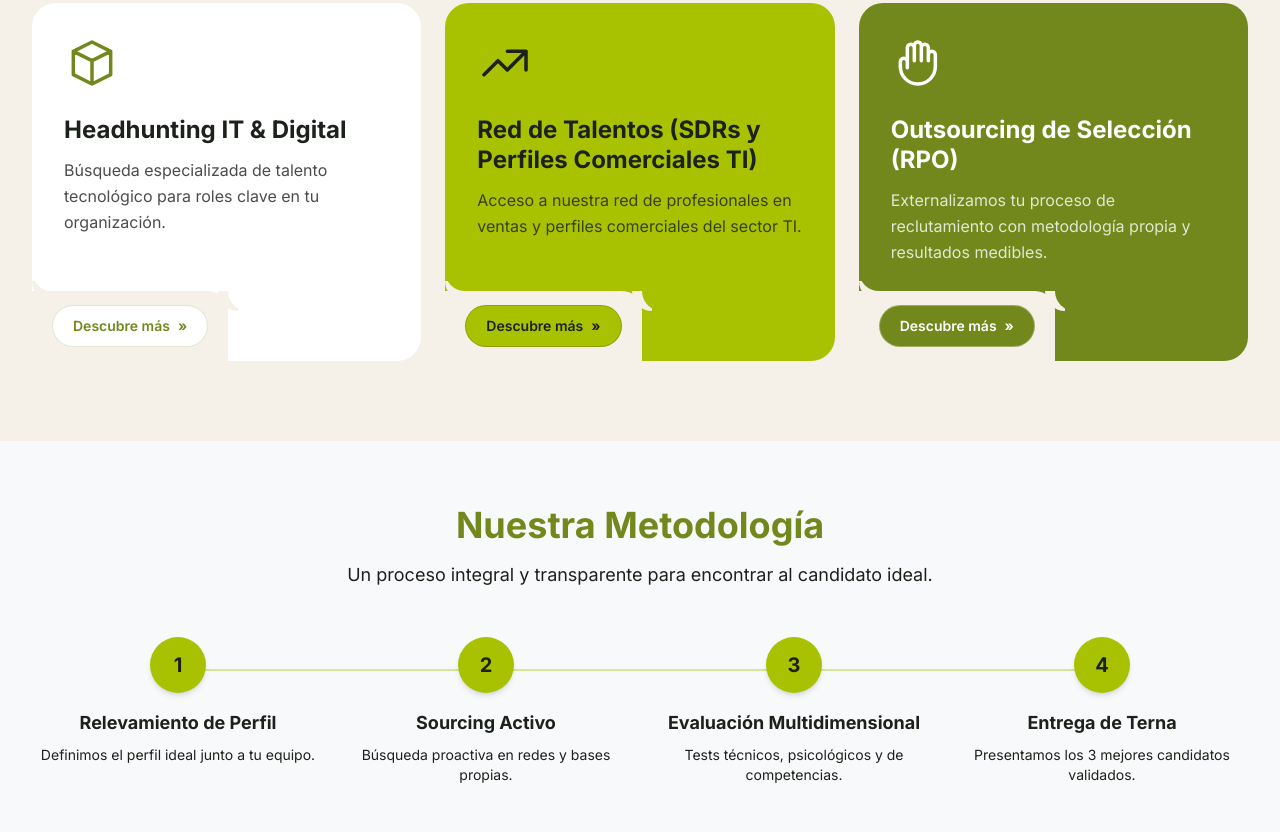
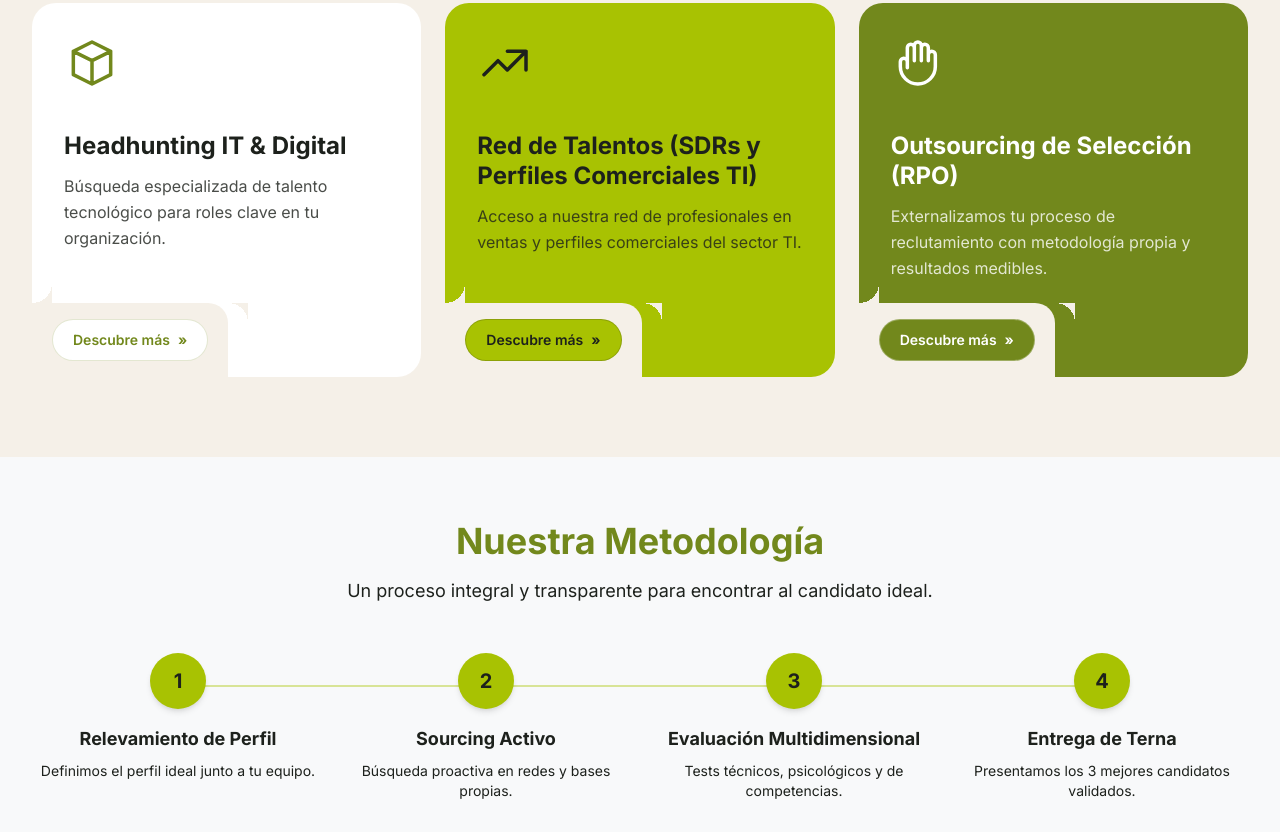
Before and after one commit to andreaendigital/mindcodeweb, a website: page index.html in a window 1280 px wide. Shown: the part 969-1801 px from the top of the page. Drawn offline with nearby package versions, Linux system fonts and the light colour scheme.

Commit message:
Cambio en tarjetas de servicio, iconos

```diff
--- a/index.html
+++ b/index.html
@@ -123,7 +123,7 @@
           <!-- Card 1: Headhunting IT & Digital (blanca) -->
           <div class="reveal service-card relative bg-white p-8 pb-24 min-h-[340px] flex flex-col">
             <!-- Icono -->
-            <div class="mb-6">
+            <div class="mb-10">
               <svg class="h-14 w-14 text-[#72881c]" fill="none" stroke="currentColor" viewBox="0 0 24 24" aria-hidden="true">
                 <path stroke-linecap="round" stroke-linejoin="round" stroke-width="1.5" d="M20 7l-8-4-8 4m16 0l-8 4m8-4v10l-8 4m0-10L4 7m8 4v10M4 7v10l8 4"/>
               </svg>
@@ -143,7 +143,7 @@
           <!-- Card 2: Red de Talentos (verde lima) -->
           <div class="reveal service-card relative bg-[#a8c202] p-8 pb-24 min-h-[340px] flex flex-col">
             <!-- Icono -->
-            <div class="mb-6">
+            <div class="mb-10">
               <svg class="h-14 w-14 text-[#1d211c]" fill="none" stroke="currentColor" viewBox="0 0 24 24" aria-hidden="true">
                 <path stroke-linecap="round" stroke-linejoin="round" stroke-width="1.5" d="M13 7h8m0 0v8m0-8l-8 8-4-4-6 6"/>
               </svg>
@@ -163,7 +163,7 @@
           <!-- Card 3: Outsourcing de Selección (verde oliva) -->
           <div class="reveal service-card relative bg-[#72881c] p-8 pb-24 min-h-[340px] flex flex-col">
             <!-- Icono -->
-            <div class="mb-6">
+            <div class="mb-10">
               <svg class="h-14 w-14 text-white" fill="none" stroke="currentColor" viewBox="0 0 24 24" aria-hidden="true">
                 <path stroke-linecap="round" stroke-linejoin="round" stroke-width="1.5" d="M7 11.5V14m0-2.5v-6a1.5 1.5 0 113 0m-3 6a1.5 1.5 0 00-3 0v2a7.5 7.5 0 0015 0v-5a1.5 1.5 0 00-3 0m-6-3V11m0-5.5v-1a1.5 1.5 0 013 0v1m0 0V11m0-5.5a1.5 1.5 0 013 0v3m0 0V11"/>
               </svg>
--- a/styles.css
+++ b/styles.css
@@ -106,12 +106,12 @@ html {
 
 .service-notch {
   position: relative;
-  padding: 14px 20px 14px 20px;
+  padding: 16px 20px 16px 20px;
   border-top-right-radius: 20px;
   background-color: #f5f0e8;
 }
 
-/* Curva cóncava vertical (arriba del notch, pegada a la tarjeta) */
+/* Curva cóncava vertical (arriba del notch) */
 .service-notch::before {
   content: '';
   position: absolute;
@@ -119,12 +119,10 @@ html {
   left: 0;
   width: 20px;
   height: 20px;
-  background: transparent;
-  border-bottom-left-radius: 20px;
-  box-shadow: 0 10px 0 0 #f5f0e8;
+  background: radial-gradient(circle at 0 0, transparent 20px, #f5f0e8 20px);
 }
 
-/* Curva cóncava horizontal (a la derecha del notch, pegada a la tarjeta) */
+/* Curva cóncava horizontal (a la derecha del notch) */
 .service-notch::after {
   content: '';
   position: absolute;
@@ -132,9 +130,7 @@ html {
   left: 100%;
   width: 20px;
   height: 20px;
-  background: transparent;
-  border-bottom-left-radius: 20px;
-  box-shadow: -10px 0 0 0 #f5f0e8;
+  background: radial-gradient(circle at 0 100%, transparent 20px, #f5f0e8 20px);
 }
 
 /* All notch variants use section beige background */
```
